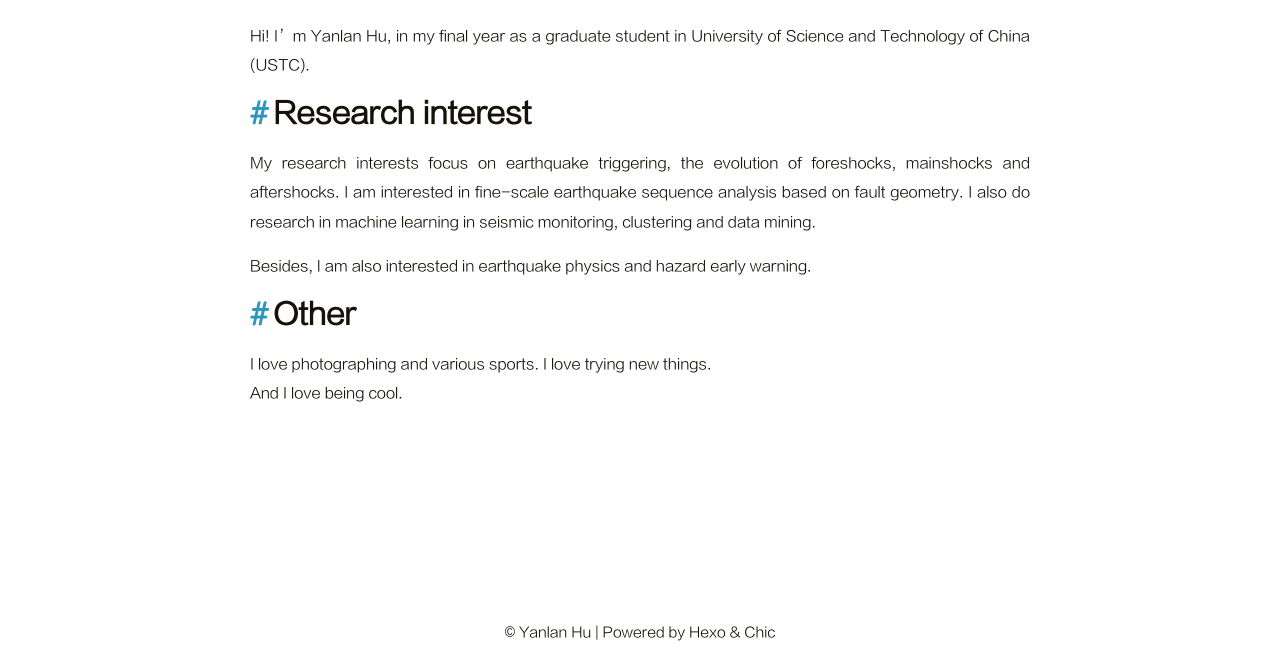
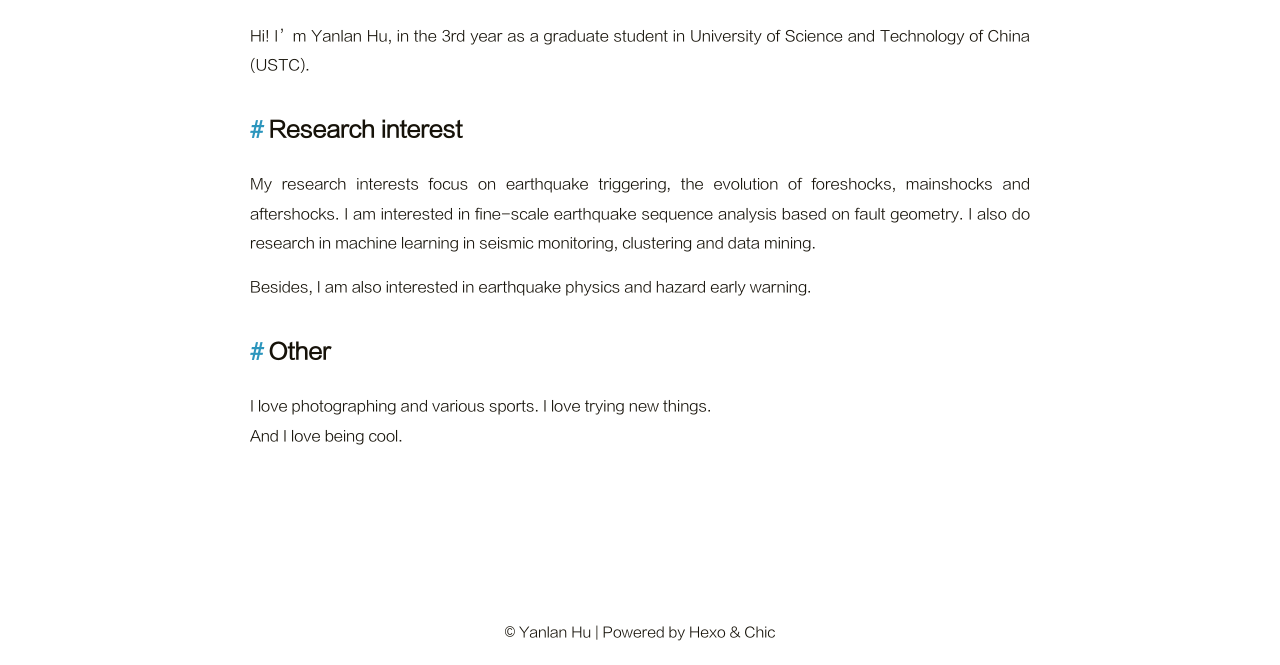
Before and after one commit to nintynine0/nintynine0.github.io, a plain HTML site: page file/bio.html in a window 1280 px wide. Shown: the part 135-800 px from the top of the page. Drawn offline with Linux system fonts and the light colour scheme.

Commit message:
Site updated: 2023-10-17 14:02:15

```diff
--- a/file/bio.html
+++ b/file/bio.html
@@ -135,10 +135,10 @@
         <h2 class="post-title">My biography</h2>
 
         <section class="post-content">
-            <p>Hi! I’m Yanlan Hu, in my final year as a graduate student in University of Science and Technology of China (USTC).</p>
-<h1 id="Research-interest"><a href="#Research-interest" class="headerlink" title="Research interest"></a>Research interest</h1><p>My research interests focus on earthquake triggering, the evolution of foreshocks, mainshocks and aftershocks. I am interested in fine-scale earthquake sequence analysis based on fault geometry. I also do research in machine learning in seismic monitoring, clustering and data mining.</p>
-<p>Besides, I am also interested in earthquake physics and hazard early warning.</p>
-<h1 id="Other"><a href="#Other" class="headerlink" title="Other"></a>Other</h1><p>I love photographing and various sports. I love trying new things.<br>And I love being cool.</p>
+            <p>Hi! I’m Yanlan Hu, in the 3rd year as a graduate student in University of Science and Technology of China (USTC).</p>
+<h2 id="Research-interest"><a href="#Research-interest" class="headerlink" title="Research interest"></a>Research interest</h2><p>My research interests focus on earthquake triggering, the evolution of foreshocks, mainshocks and aftershocks. I am interested in fine-scale earthquake sequence analysis based on fault geometry. I also do research in machine learning in seismic monitoring, clustering and data mining.</p>
+<p>Besides, I am also interested in earthquake physics and hazard early warning.  </p>
+<h2 id="Other"><a href="#Other" class="headerlink" title="Other"></a>Other</h2><p>I love photographing and various sports. I love trying new things.<br>And I love being cool.</p>
 
         </section>
     </article>
```
